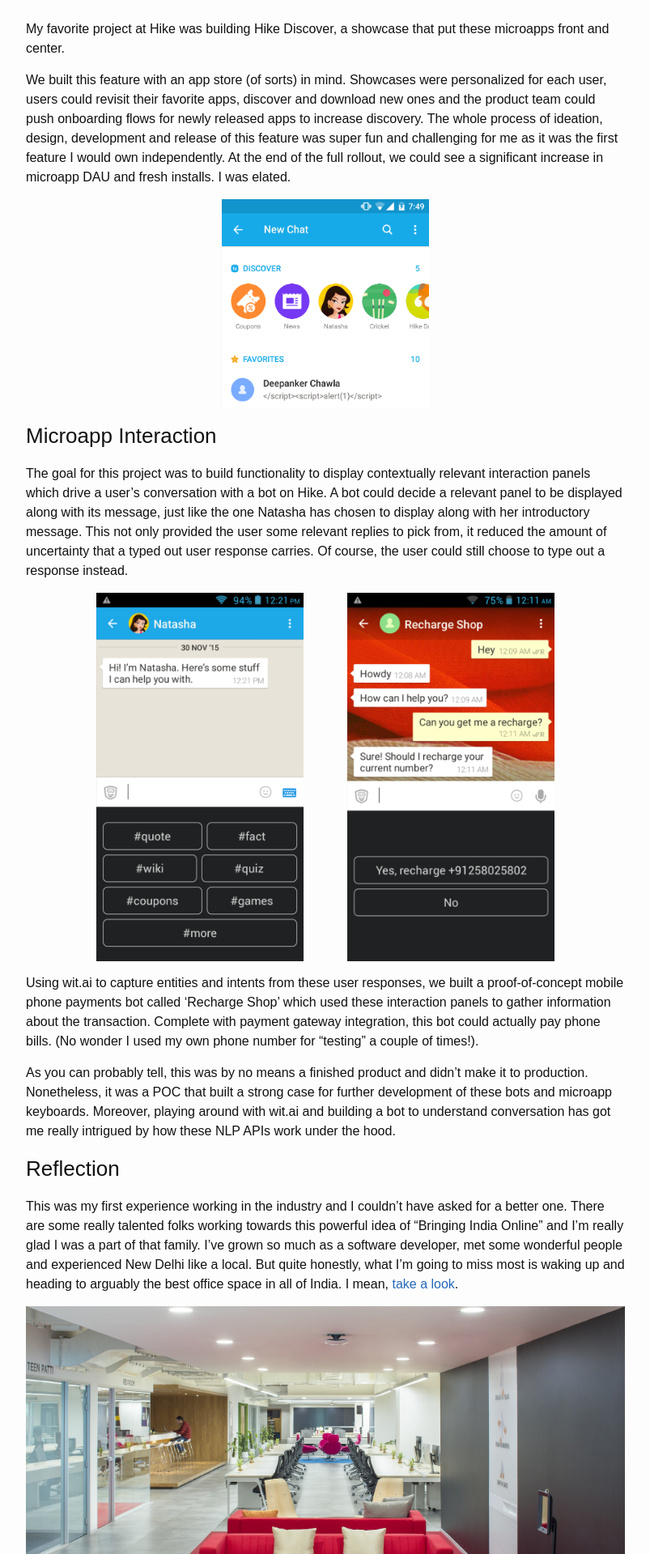
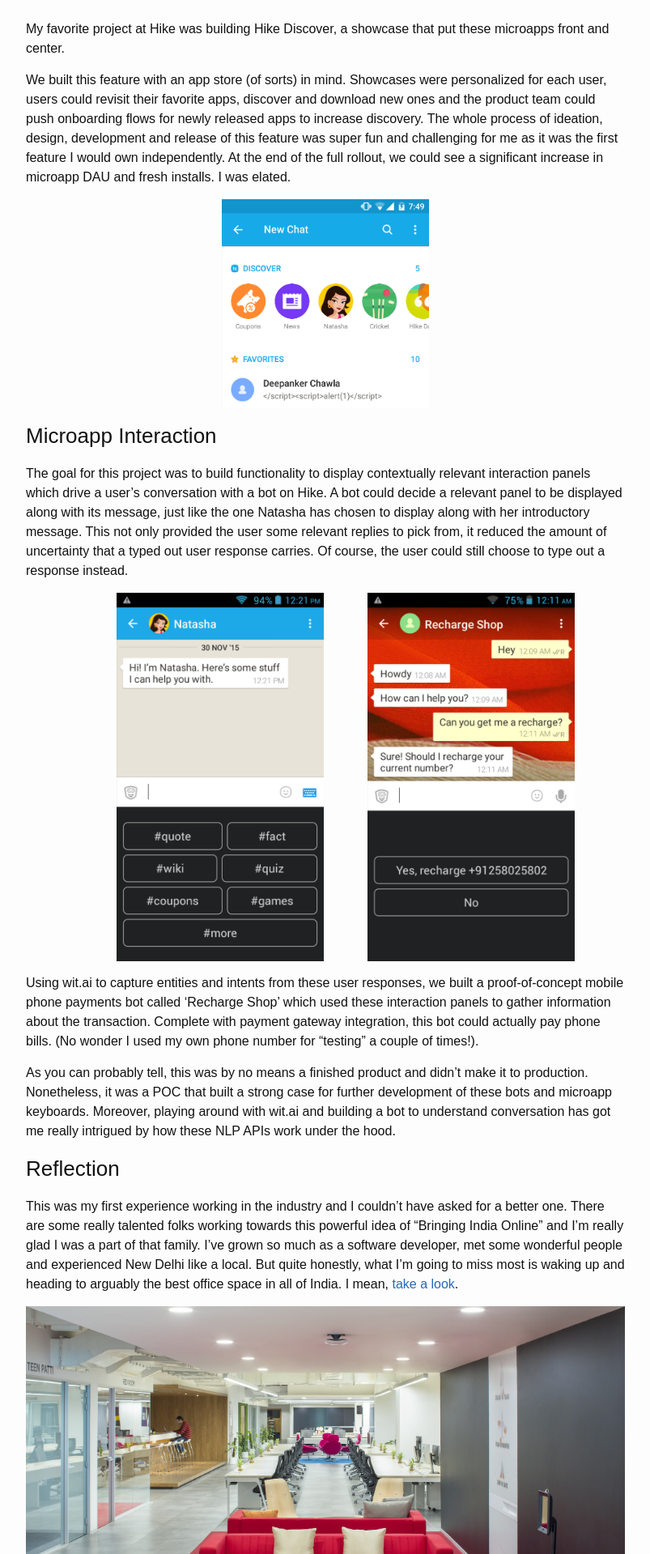
Before and after one commit to amanps/amanps.github.io, a Jekyll site: the page built from _posts/2015-12-08-hike.md, in a window 1280 px wide. Shown: the part 828-2747 px from the top of the page at 81% size, without its empty margins (238-1041 px from the left). Built offline with Jekyll 4.4.1, drawn with Linux system fonts in a browser that asks for light colours.

Commit message:
Using hspace for image spacing

```diff
--- a/_posts/2015-12-08-hike.md
+++ b/_posts/2015-12-08-hike.md
@@ -31,8 +31,7 @@ The whole process of ideation, design, development and release of this feature w
 The goal for this project was to build functionality to display contextually relevant interaction panels which drive a user's conversation with a bot on Hike. A bot could decide a relevant panel to be displayed along with its message, just like the one Natasha has chosen to display along with her introductory message. This not only provided the user some relevant replies to pick from, it reduced the amount of uncertainty that a typed out user response carries. Of course, the user could still choose to type out a response instead.
 
 <p align="center">
-<img src="/images/CustomKeyboards.png" width="256">
-&nbsp;&nbsp;&nbsp;&nbsp;&nbsp;&nbsp;&nbsp;&nbsp;&nbsp;&nbsp;
+<img src="/images/CustomKeyboards.png" width="256" hspace="50">
 <img src="/images/RechargeBot.png" width="256"><br>
 </p>
 
```
